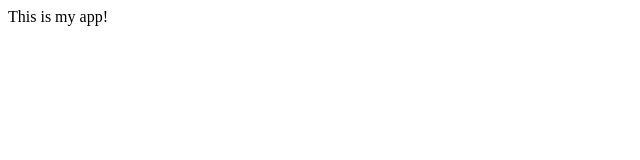
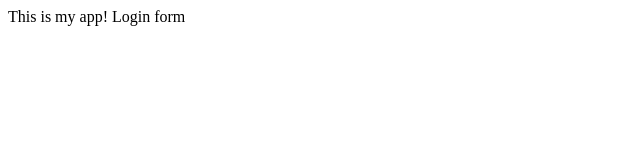
Before and after one commit to abiolag/msa, a plain HTML site: page index.html in a window 1280 px wide. Shown: the full height of the page, 0-640 px from the left. Drawn offline with Linux system fonts and the light colour scheme.

Commit message:
login branch

```diff
--- /dev/null
+++ b/dir1/app1.js
@@ -0,0 +1 @@
+console.log(123);
--- /dev/null
+++ b/dir2/app2.js
@@ -0,0 +1 @@
+console.log(123);
--- a/index.html
+++ b/index.html
@@ -4,5 +4,6 @@
     </head>
     <body>
         This is my app!
+        Login form
     </body>
 </html>
```
Also changed, not shown: login.html (added).
